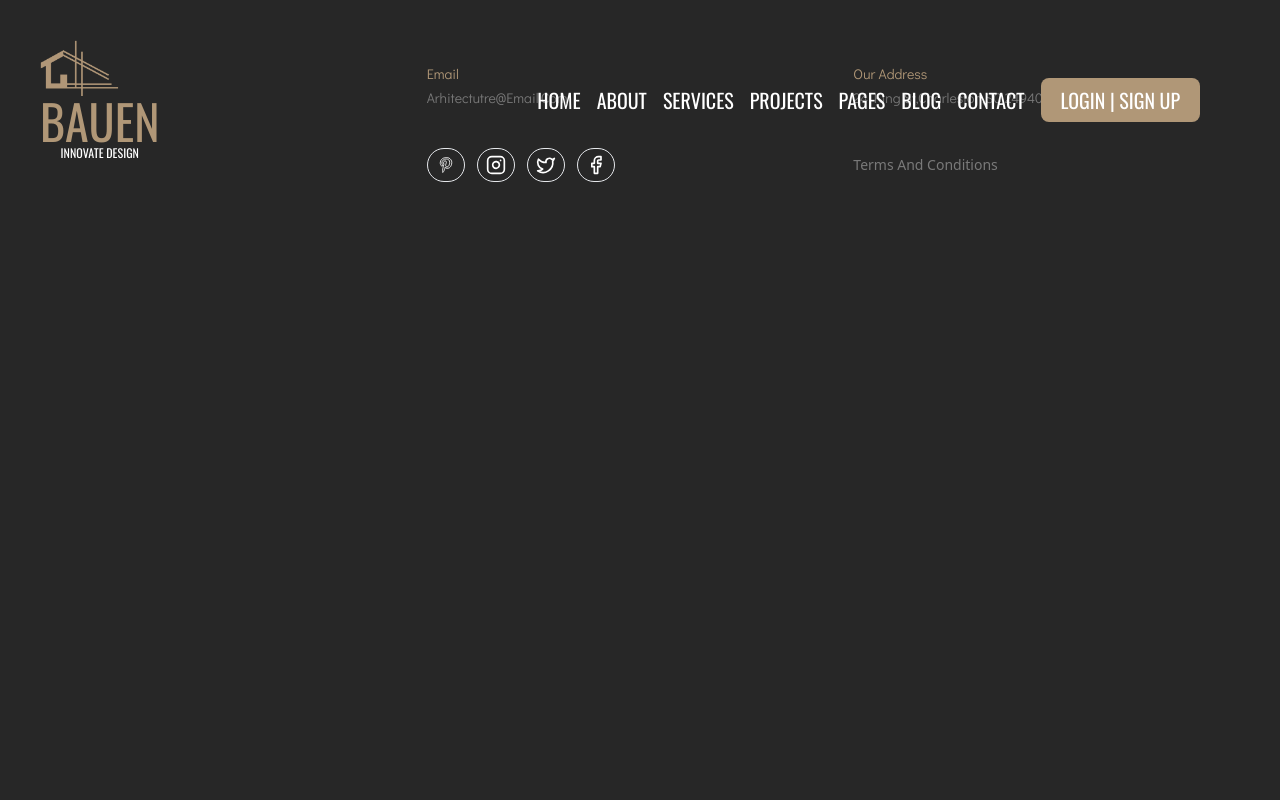
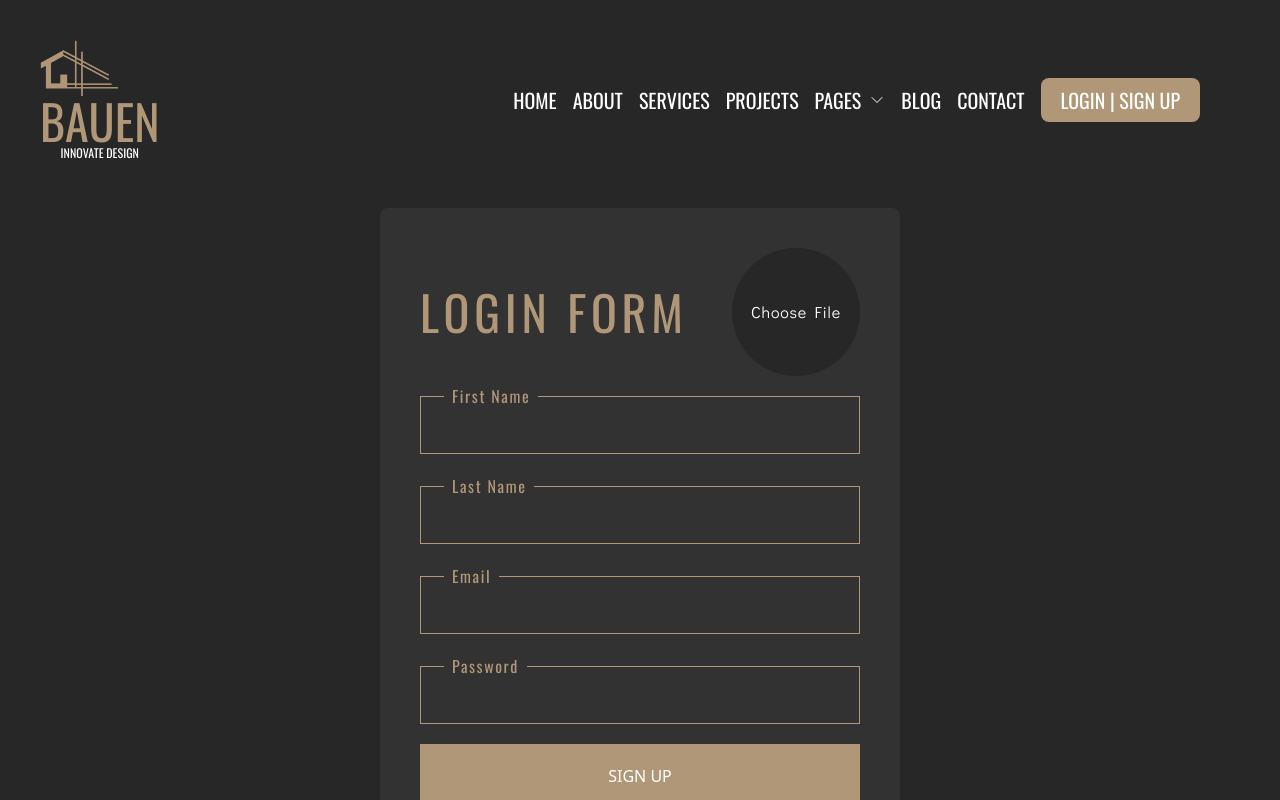
Before and after one commit to mohsen-barahuee/design-torento, a React (Create React App) app: page /register in a window 1280 px wide. Shown: the top 800 px of the page. Built offline with nearby package versions, Linux system fonts and the light colour scheme.

Commit message:
add login page and login and sign up logic with api

```diff
--- a/src/components/modules/about/About.jsx
+++ b/src/components/modules/about/About.jsx
@@ -5,7 +5,6 @@ export default function About() {
 
   const location = useLocation()
 
-  console.log(location.pathname);
 
 
   return (
--- a/src/components/modules/current-news/CurrentNews.jsx
+++ b/src/components/modules/current-news/CurrentNews.jsx
@@ -1,9 +1,21 @@
-import React, { useState } from "react";
+import React, { useEffect, useState } from "react";
 
 export default function CurrentNews() {
+  const [width, setWidth] = useState(window.innerWidth);
   const newTime = new Date();
   const [firstSliceValue, setFirstSliceValue] = useState(null);
   const [secondSliceValue, setSecondSliceValue] = useState(null);
+
+  useEffect(() => {
+    const resizeHandler = () => setWidth(window.innerWidth);
+
+    window.addEventListener("resize", resizeHandler);
+
+    return () => window.removeEventListener("resize", resizeHandler);
+  }, []);
+
+
+
 
   const currenNewsValues = [
     {
@@ -41,7 +53,10 @@ export default function CurrentNews() {
 
       <div className="hidden  md:flex justify-center gap-x-10">
         {currenNewsValues
-          .slice(firstSliceValue ? firstSliceValue : 0, secondSliceValue ? secondSliceValue : 2)
+          .slice(
+            firstSliceValue ? firstSliceValue : 0,
+            secondSliceValue ? secondSliceValue : 2
+          )
           .map((items, index) => {
             return (
               <div key={index} className="relative">
@@ -66,7 +81,10 @@ export default function CurrentNews() {
       {/* Mobile Current News */}
       <div className="  md:hidden justify-center ">
         {currenNewsValues
-          .slice(firstSliceValue ? firstSliceValue : 0, secondSliceValue ? secondSliceValue : 1)
+          .slice(
+            firstSliceValue ? firstSliceValue : 0,
+            secondSliceValue ? secondSliceValue : 1
+          )
           .map((items, index) => {
             return (
               <div key={index} className="relative">
--- a/src/components/modules/drop-down/DropDown.jsx
+++ b/src/components/modules/drop-down/DropDown.jsx
@@ -4,9 +4,11 @@ import { Link } from "react-router-dom";
 export default function DropDown({ title, items }) {
   return (
     <div className="Drop-Down ">
-      <p className=" relative  hover:text-secondary">
+      <p className=" relative  hover:text-secondary flex items-center gap-x-2">
         {title}
-
+        <svg className="w-4 h-5">
+          <use href="#arrow-down"></use>
+        </svg>
       </p>
       <ul className="  absolute flex flex-col gap-y-5    bg-card-color font-Didact-Gothic text-sm py-4 pl-5 pr-28 capitalize transition-all  ">
         {items.map((items) => {
--- a/src/components/modules/navbar/Navbar.jsx
+++ b/src/components/modules/navbar/Navbar.jsx
@@ -61,7 +61,7 @@ export default function Navbar({ path, scroll }) {
           </li>
           <li className="hover:text-secondary">contact</li>
           <li className="bg-secondary hover:bg-card-color  rounded-lg px-5 py-2">
-            login | sign up
+            <Link to={"/register"}>login | sign up</Link>
           </li>
         </ul>
       </nav>
--- /dev/null
+++ b/src/components/pages/account/account.jsx
@@ -0,0 +1,5 @@
+import React from "react";
+
+export default function Account() {
+  return <div>account</div>;
+}
--- /dev/null
+++ b/src/components/pages/register/register.jsx
@@ -0,0 +1,180 @@
+import React, { useState } from "react";
+import { useNavigate } from "react-router-dom";
+
+export default function Register() {
+  const navigate = useNavigate();
+
+  const [login, setLogin] = useState(false);
+
+  const [firstname, setFirstName] = useState("");
+  const [lastname, setLastName] = useState("");
+  const [email, setEmail] = useState("");
+  const [password, setPassword] = useState("");
+  const [image, setImage] = useState(null);
+
+  const formData = new FormData();
+
+  const signupHandler = async () => {
+    formData.append("firstname", firstname);
+    formData.append("lastname", lastname);
+    formData.append("email", email);
+    formData.append("password", password);
+    formData.append("image", image);
+
+    const response = await fetch(
+      `${process.env.REACT_APP_API_URL}/api/user/register`,
+
+      {
+        method: "POST",
+        credentials: "include",
+        body: formData,
+      }
+    );
+
+    if (response.status === 200) {
+      navigate("/");
+    }
+  };
+  const loginHandler = async () => {
+    const response = await fetch(
+      `${process.env.REACT_APP_API_URL}/api/user/login`,
+      {
+        method: "POST",
+        credentials: "include",
+        headers: {
+          "Content-Type": "application/json",
+        },
+        body: JSON.stringify({ identifier: email, password }),
+      }
+    );
+
+    if (response.status === 200) {
+      navigate("/");
+    }
+  };
+
+  return (
+    <div className="mt-52 px-[380px]">
+      <div className=" relative flex justify-center overflow-hidden bg-card-color p-10 rounded-lg">
+        <div className="w-full flex flex-col gap-y-5 items-center">
+          <div className="flex  justify-between w-full items-center">
+            <span className="text-5xl text-nowrap uppercase font-Oswald tracking-widest text-secondary">
+              Login Form
+            </span>
+            {!login && (
+              <div className="relative cursor-pointer">
+                <div className="w-32 h-32 rounded-full bg-primary flex items-center justify-center cursor-pointer">
+                  <span className="text-white capitalize font-Didact-Gothic tracking-wider cursor-pointer">
+                    choose file
+                  </span>
+                </div>
+                <input
+                  onChange={(e) => setImage(e.target.files[0])}
+                  type="file"
+                  className="absolute top-0 w-20 h-20 rounded-full cursor-pointer opacity-0"
+                />
+              </div>
+            )}
+          </div>
+          {!login ? (
+            <div className="  text-white w-full flex flex-col gap-y-8   child:capitalize font-Oswald tracking-widest   ">
+              <div className="w-full relative login-input-hover  ">
+                <label className=" absolute transition-all bg-card-color left-6  -top-3 px-2 text-secondary   ">
+                  first name
+                </label>
+                <input
+                  onChange={(e) => setFirstName(e.target.value)}
+                  value={firstname}
+                  type="text"
+                  className="w-full h-full pl-2 py-4 bg-transparent border border-secondary outline-none "
+                />
+              </div>
+
+              <div className="w-full relative login-input-hover  ">
+                <label className=" absolute transition-all bg-card-color left-6  -top-3 px-2 text-secondary   ">
+                  last name
+                </label>
+                <input
+                  onChange={(e) => setLastName(e.target.value)}
+                  value={lastname}
+                  type="text"
+                  className="w-full h-full pl-2 py-4 bg-transparent border border-secondary outline-none "
+                />
+              </div>
+              <div className="w-full relative login-input-hover  ">
+                <label className=" absolute transition-all bg-card-color left-6  -top-3 px-2 text-secondary   ">
+                  email
+                </label>
+                <input
+                  onChange={(e) => setEmail(e.target.value)}
+                  value={email}
+                  type="text"
+                  className="w-full h-full pl-2 py-4 bg-transparent border border-secondary outline-none "
+                />
+              </div>
+
+              <div className="w-full relative login-input-hover  ">
+                <label className=" absolute transition-all bg-card-color left-6  -top-3 px-2 text-secondary   ">
+                  password
+                </label>
+                <input
+                  onChange={(e) => setPassword(e.target.value)}
+                  value={password}
+                  type="text"
+                  className="w-full h-full pl-2 py-4 bg-transparent border border-secondary outline-none "
+                />
+              </div>
+            </div>
+          ) : (
+            <div className="  text-white w-full flex flex-col gap-y-8   child:capitalize font-Oswald tracking-widest   ">
+              <div className="w-full relative login-input-hover  ">
+                <label className=" absolute transition-all bg-card-color left-6  -top-3 px-2 text-secondary   ">
+                  email
+                </label>
+                <input
+                  onChange={(e) => setEmail(e.target.value)}
+                  value={email}
+                  type="text"
+                  className="w-full h-full pl-2 py-4 bg-transparent border border-secondary outline-none "
+                />
+              </div>
+
+              <div className="w-full relative login-input-hover  ">
+                <label className=" absolute transition-all bg-card-color left-6  -top-3 px-2 text-secondary   ">
+                  password
+                </label>
+                <input
+                  onChange={(e) => setPassword(e.target.value)}
+                  value={password}
+                  type="text"
+                  className="w-full h-full pl-2 py-4 bg-transparent border border-secondary outline-none "
+                />
+              </div>
+            </div>
+          )}
+          {login ? (
+            <button
+              onClick={loginHandler}
+              className="w-full py-5 bg-secondary uppercase"
+            >
+              login{" "}
+            </button>
+          ) : (
+            <button
+              onClick={signupHandler}
+              className="w-full py-5 bg-secondary uppercase"
+            >
+              SIGN UP
+            </button>
+          )}
+          <span
+            className="text-secondary underline capitalize text-sm cursor-pointer font-Didact-Gothic tracking-wider"
+            onClick={() => setLogin(!login)}
+          >
+            {login ? "signup" : " i already have account"}
+          </span>
+        </div>
+      </div>
+    </div>
+  );
+}
--- a/src/index.css
+++ b/src/index.css
@@ -21,7 +21,7 @@
 @layer utilities {
   .Drop-Down > ul {
     transition: all 100ms ease-in-out;
-    transition-delay:30ms;
+    transition-delay: 30ms;
     z-index: -99999;
     top: 1200px;
     opacity: 0;
--- a/src/route.js
+++ b/src/route.js
@@ -5,7 +5,8 @@ import AboutPage from "./components/pages/about/AboutPage"
 import Pricing from "./components/pages/pricing/Pricing"
 import Process from "./components/pages/process/Process"
 import NotFound from "./components/pages/404/404"
-
+import Register from "./components/pages/register/register"
+import Account from "./components/pages/account/account"
 
 
 
@@ -18,6 +19,8 @@ let routes = [
     { path: '/price', element: <Pricing /> },
     { path: '/process', element: <Process /> },
     { path: '/*', element: <NotFound /> },
+    { path: "/register", element: <Register /> },
+    { path: "/account", element: <Account /> },
 ]
 
 
```
Also changed, not shown: 1 other file (tests, documents, lock files or other folders). Lines whose indentation alone changed are shown as unchanged.
